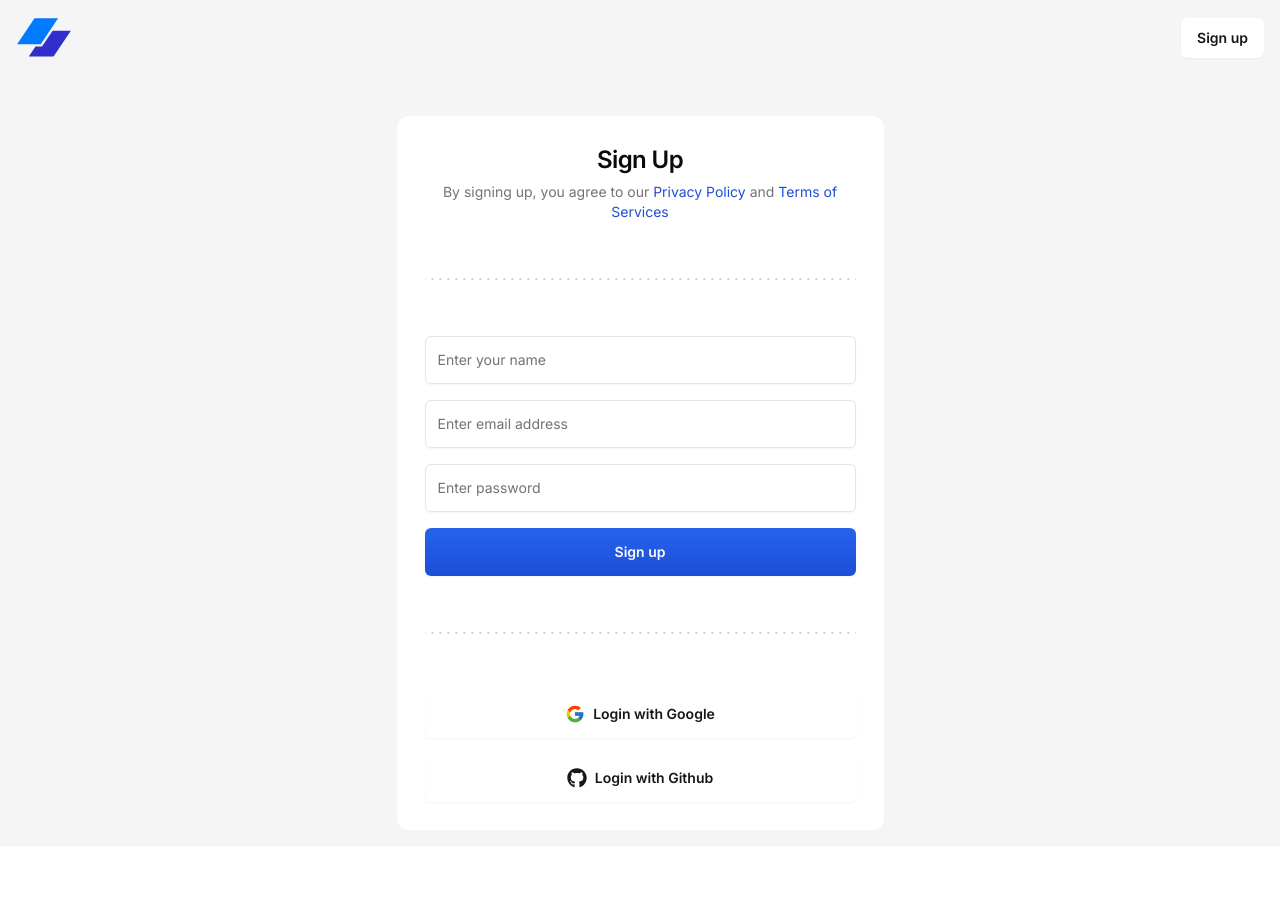
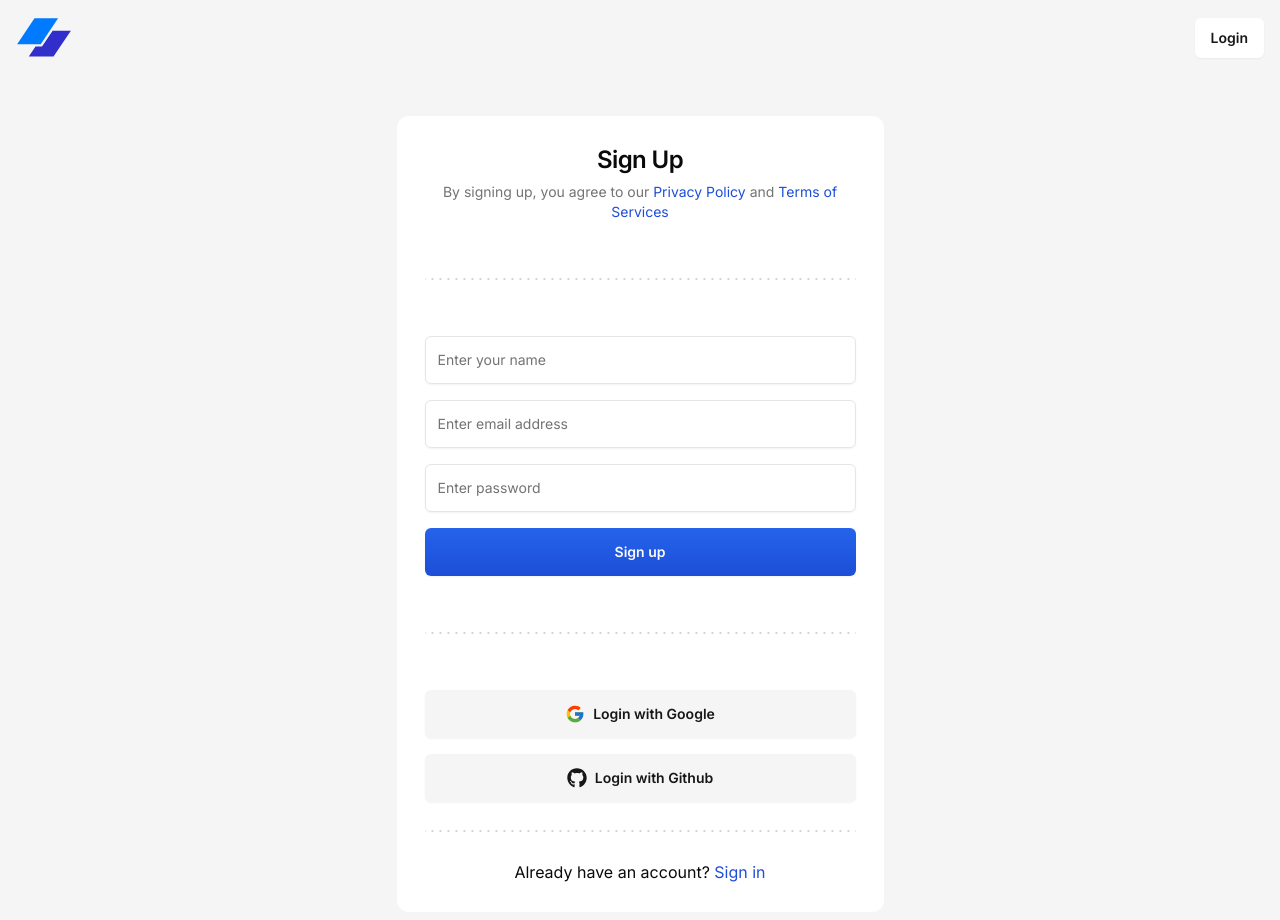
Before and after one commit to devphaseX/ticket-tide, a Next.js app: page /sign-up in a window 1280 px wide. Shown: the top 920 px of the page. Before the commit the page ends 846 px from the top, so only its background shows below. Built offline with nearby package versions, Linux system fonts and the light colour scheme.

Commit message:
complete sign in and up page

```diff
--- a/src/app/(auth)/layout.tsx
+++ b/src/app/(auth)/layout.tsx
@@ -1,18 +1,27 @@
+"use client";
+
 import { Button } from "@/components/ui/button";
 import Image from "next/image";
+import Link from "next/link";
+import { usePathname } from "next/navigation";
 
 type AuthLayoutProps = {
   children: React.ReactNode;
 };
 
 export default function AuthLayout({ children }: AuthLayoutProps) {
+  const pathname = usePathname();
+  const matchSigninPage = pathname === "/sign-in";
+  const authActionText = matchSigninPage ? "Sign up" : "Login";
+  const authActionPath = matchSigninPage ? "/sign-up" : "/sign-in";
+
   return (
     <main className="bg-neutral-100 min-h-screen">
       <div className="mx-auto max-w-screen-2xl p-4">
         <nav className="flex justify-between items-center gap-2">
           <Image src="/icons/logo.svg" alt="logo" width={56} height={56} />
-          <Button variant="secondary" className="bg-white">
-            Sign up
+          <Button variant="secondary" asChild className="bg-white">
+            <Link href={authActionPath}>{authActionText}</Link>
           </Button>
         </nav>
 
--- a/src/components/ui/button.tsx
+++ b/src/components/ui/button.tsx
@@ -15,7 +15,7 @@ const buttonVariants = cva(
           "bg-gradient-to-b from-amber-600 to-amber-700 text-destructive-foreground hover:from-amber-700 hover:to-amber-700",
         outline: "bg-white text-black hover:bg-neutral-100",
         secondary:
-          "bg-secowhitendary text-secondary-foreground shadow-sm hover:bg-secondary/80",
+          "bg-secondary text-secondary-foreground shadow-sm hover:bg-secondary/80",
         ghost:
           "border-transparent shadow-none hover:bg-accent hover:text-accent-foreground",
 
--- a/src/features/auth/sign-in-card.tsx
+++ b/src/features/auth/sign-in-card.tsx
@@ -12,20 +12,25 @@ import { DottedSeparator } from "@/components/dotted-separator";
 import { Button } from "@/components/ui/button";
 import { Card, CardHeader, CardTitle, CardContent } from "@/components/ui/card";
 import { Input } from "@/components/ui/input";
-import { z } from "zod";
+import { TypeOf, z } from "zod";
 import { useForm } from "react-hook-form";
 import { zodResolver } from "@hookform/resolvers/zod";
+import Link from "next/link";
 
 const formSchema = z.object({
   email: z.string().trim().email().toLowerCase(),
   password: z.string().min(1, { message: "password cannot be empty" }),
 });
 
+type SigninParams = TypeOf<typeof formSchema>;
+
 export const SignInCard = () => {
   const form = useForm({
     resolver: zodResolver(formSchema),
     defaultValues: { email: "", password: "" },
   });
+
+  async function onSubmitSignin(data: SigninParams) {}
 
   return (
     <Card className="w-full h-full md:w-[487px] border-none shadow-none">
@@ -39,7 +44,10 @@ export const SignInCard = () => {
 
       <CardContent className="p-7">
         <Form {...form}>
-          <form className="space-y-4">
+          <form
+            className="space-y-4"
+            onSubmit={form.handleSubmit(onSubmitSignin)}
+          >
             <FormField
               control={form.control}
               name="email"
@@ -102,6 +110,16 @@ export const SignInCard = () => {
           Login with Github
         </Button>
       </CardContent>
+      <div className="px-7">
+        <DottedSeparator />
+      </div>
+
+      <CardContent className="p-7 flex items-center justify-center">
+        <p>Don&apos; t have an account?</p>
+        <Link href="/sign-up">
+          <span className="text-blue-700">&nbsp;Sign up</span>
+        </Link>
+      </CardContent>
     </Card>
   );
 };
--- a/src/features/auth/sign-up-card.tsx
+++ b/src/features/auth/sign-up-card.tsx
@@ -1,6 +1,6 @@
 import { FcGoogle } from "react-icons/fc";
 import { FaGithub } from "react-icons/fa";
-import * as z from "zod";
+import { z, TypeOf } from "zod";
 import { useForm } from "react-hook-form";
 import { zodResolver } from "@hookform/resolvers/zod";
 import Link from "next/link";
@@ -29,11 +29,15 @@ const formSchema = z.object({
   password: z.string().min(8),
 });
 
+type RegisterUserParams = TypeOf<typeof formSchema>;
+
 export const SignUpCard = () => {
   const form = useForm({
     resolver: zodResolver(formSchema),
     defaultValues: { name: "", email: "", password: "" },
   });
+
+  async function onSubmitRegister(data: RegisterUserParams) {}
 
   return (
     <Card className="w-full h-full md:w-[487px] border-none shadow-none">
@@ -57,7 +61,10 @@ export const SignUpCard = () => {
 
       <CardContent className="p-7">
         <Form {...form}>
-          <form className="space-y-4">
+          <form
+            className="space-y-4"
+            onSubmit={form.handleSubmit(onSubmitRegister)}
+          >
             <FormField
               control={form.control}
               name="name"
@@ -133,6 +140,17 @@ export const SignUpCard = () => {
           Login with Github
         </Button>
       </CardContent>
+
+      <div className="px-7">
+        <DottedSeparator />
+      </div>
+
+      <CardContent className="p-7 flex items-center justify-center">
+        <p>Already have an account?</p>
+        <Link href="/sign-in">
+          <span className="text-blue-700">&nbsp;Sign in</span>
+        </Link>
+      </CardContent>
     </Card>
   );
 };
```
